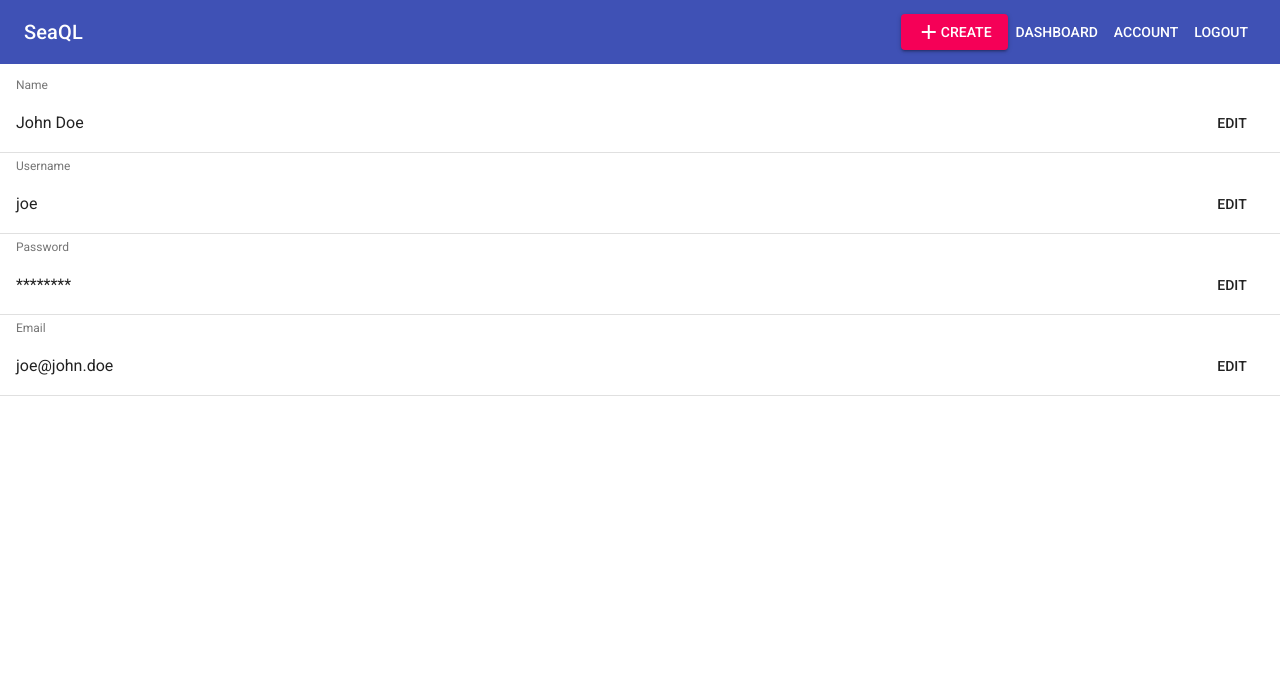
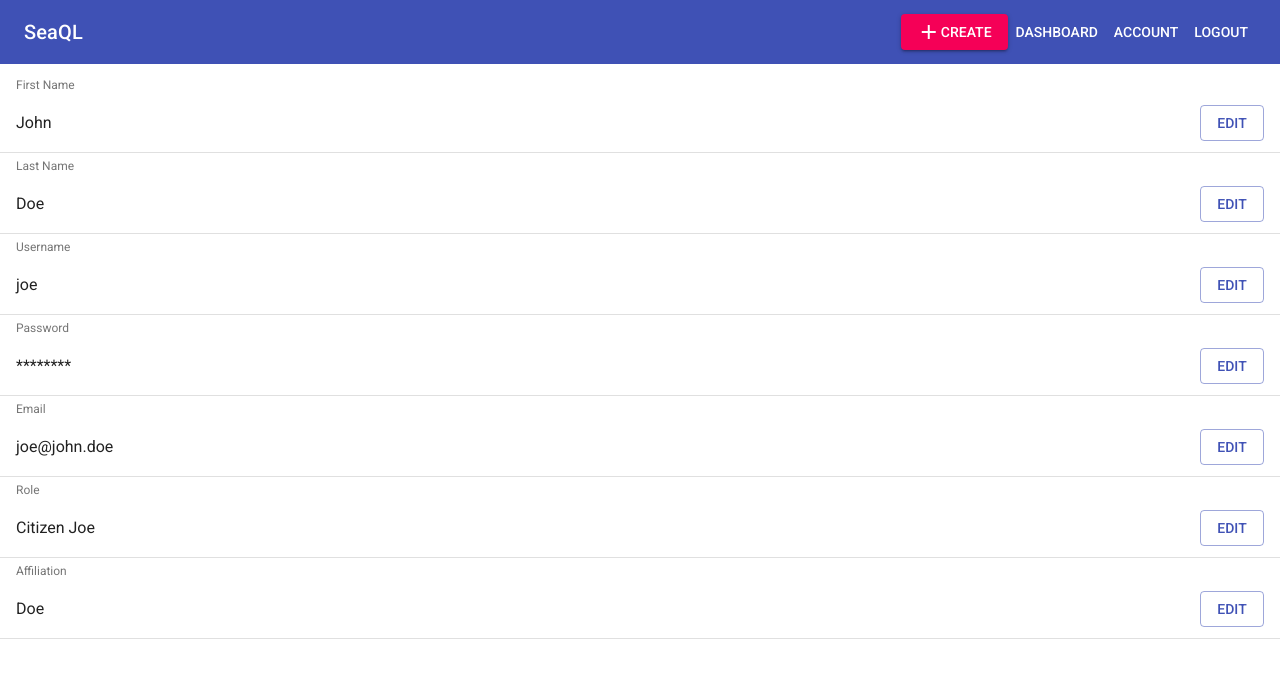
Before and after one commit to csc-366/front, a React (Create React App) app: page /account in a window 1280 px wide. Shown: the top 678 px of the page. Built offline with nearby package versions, Linux system fonts and the light colour scheme; a web font is replaced by a local one.

Commit message:
Changing info works

```diff
--- a/src/components/account/Account.js
+++ b/src/components/account/Account.js
@@ -6,7 +6,7 @@ import ListItem from "@material-ui/core/ListItem";
 import ListItemText from "@material-ui/core/ListItemText";
 import Divider from "@material-ui/core/Divider";
 import Typography from "@material-ui/core/Typography";
-import Button from "@material-ui/core/Button";
+import EditInfoButton from "./EditInfoButton";
 
 const styles = theme => ({
     root: {
@@ -26,47 +26,75 @@ class Account extends React.Component {
             lastName: "Doe",
             username: "joe",
             password: "password",
-            email: "joe@john.doe"
+            email: "joe@john.doe",
+            role: "Citizen Joe",
+            affiliation: "Doe"
         };
     }
+
+    handleChange = type => value => {
+        this.setState({[type]: value});
+    };
 
     render() {
         const {classes} = this.props;
         const info = [
             {
-                type: "Name",
-                value: this.state.firstName + " " + this.state.lastName
+                key: "firstName",
+                desc: "First Name",
+                value: this.state.firstName
             },
             {
-                type: "Username",
+                key: "lastName",
+                desc: "Last Name",
+                value: this.state.lastName
+            },
+            {
+                key: "username",
+                desc: "Username",
                 value: this.state.username
             },
             {
-                type: "Password",
+                key: "password",
+                desc: "Password",
                 value: "*".repeat(this.state.password.length)
             },
             {
-                type: "Email",
+                key: "email",
+                desc: "Email",
                 value: this.state.email
+            },
+            {
+                key: "role",
+                desc: "Role",
+                value: this.state.role
+            },
+            {
+                key: "affiliation",
+                desc: "Affiliation",
+                value: this.state.affiliation
             }
         ];
 
         return (
             <List className={classes.root}>
                 {info.map(entry => (
-                    <React.Fragment>
+                    <React.Fragment key={entry.key}>
                         <li>
                             <Typography
                                 className={classes.dividerFullWidth}
                                 color="textSecondary"
                                 variant="caption"
                             >
-                                {entry.type}
+                                {entry.desc}
                             </Typography>
                         </li>
                         <ListItem>
                             <ListItemText primary={entry.value}/>
-                            <Button>Edit</Button>
+                            <EditInfoButton
+                                desc={entry.desc}
+                                handleChange={this.handleChange(entry.key)}
+                            />
                         </ListItem>
                         <Divider component="li"/>
                     </React.Fragment>
--- /dev/null
+++ b/src/components/account/EditInfoButton.js
@@ -0,0 +1,74 @@
+import React from "react";
+import Button from "@material-ui/core/Button";
+import TextField from "@material-ui/core/TextField";
+import Dialog from "@material-ui/core/Dialog";
+import DialogActions from "@material-ui/core/DialogActions";
+import DialogContent from "@material-ui/core/DialogContent";
+import DialogTitle from "@material-ui/core/DialogTitle";
+
+export default class EditInfoButton extends React.Component {
+    constructor(props) {
+        super(props);
+        this.state = {
+            value: "",
+            open: false
+        };
+    }
+
+    handleClickOpen = () => {
+        this.setState({open: true});
+    };
+
+    handleClose = () => {
+        this.setState({open: false});
+    };
+
+    handleEdit = event => {
+        this.setState({value: event.target.value});
+    };
+
+    render() {
+        return (
+            <div>
+                <Button
+                    variant="outlined"
+                    color="primary"
+                    onClick={this.handleClickOpen}
+                >
+                    Edit
+                </Button>
+                <Dialog
+                    open={this.state.open}
+                    onClose={this.handleClose}
+                    aria-labelledby="form-dialog-title"
+                >
+                    <DialogTitle id="form-dialog-title">
+                        Change {this.props.desc}
+                    </DialogTitle>
+                    <DialogContent>
+                        <TextField
+                            autoFocus
+                            margin="dense"
+                            fullWidth
+                            onChange={this.handleEdit}
+                        />
+                    </DialogContent>
+                    <DialogActions>
+                        <Button onClick={this.handleClose} color="primary">
+                            Cancel
+                        </Button>
+                        <Button
+                            onClick={() => {
+                                this.props.handleChange(this.state.value);
+                                this.handleClose();
+                            }}
+                            color="secondary"
+                        >
+                            Done
+                        </Button>
+                    </DialogActions>
+                </Dialog>
+            </div>
+        );
+    }
+}
```
